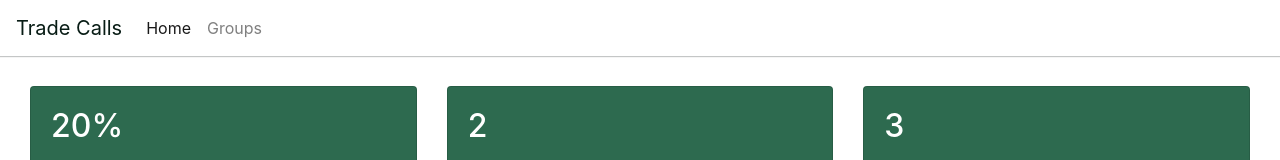
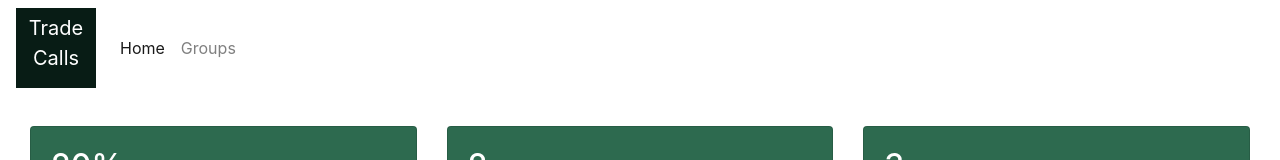
Before and after one commit to marcosfelipp/trade_calls, an Angular app in the folder trade-calls-front/: page / in a window 1280 px wide. Shown: the top 160 px of the page. Built offline with nearby package versions, Linux system fonts and the light colour scheme; no server answers.

Commit message:
Add pallet and update menu brand

```diff
--- a/trade-calls-front/src/app/components/menu/menu.component.css
+++ b/trade-calls-front/src/app/components/menu/menu.component.css
@@ -1,8 +1,12 @@
 .menu {
   margin: 0;
   background: #ffffff;
-  box-shadow: 0px 1px 1px 0px rgba(46, 50, 50, 0.28);
 }
-.navbar-brand{
-  color: #081c15;
+
+.navbar-brand {
+  color: #ffffff;
+  background: #081c15;
+  width: 80px;
+  height: 80px;
+  text-align: center;
 }
--- a/trade-calls-front/src/app/components/menu/menu.component.html
+++ b/trade-calls-front/src/app/components/menu/menu.component.html
@@ -1,5 +1,5 @@
 <nav class="navbar navbar-expand-lg  navbar-light menu">
-  <a class="navbar-brand" routerLink="">Trade Calls</a>
+  <a class="navbar-brand" routerLink="">Trade<br> Calls</a>
   <button class="navbar-toggler" type="button" data-toggle="collapse" data-target="#navbarNavDropdown"
           aria-controls="navbarNavDropdown" aria-expanded="false" aria-label="Toggle navigation">
     <span class="navbar-toggler-icon"></span>
```
Also changed, not shown: 2 other files (tests, documents, lock files or other folders).
